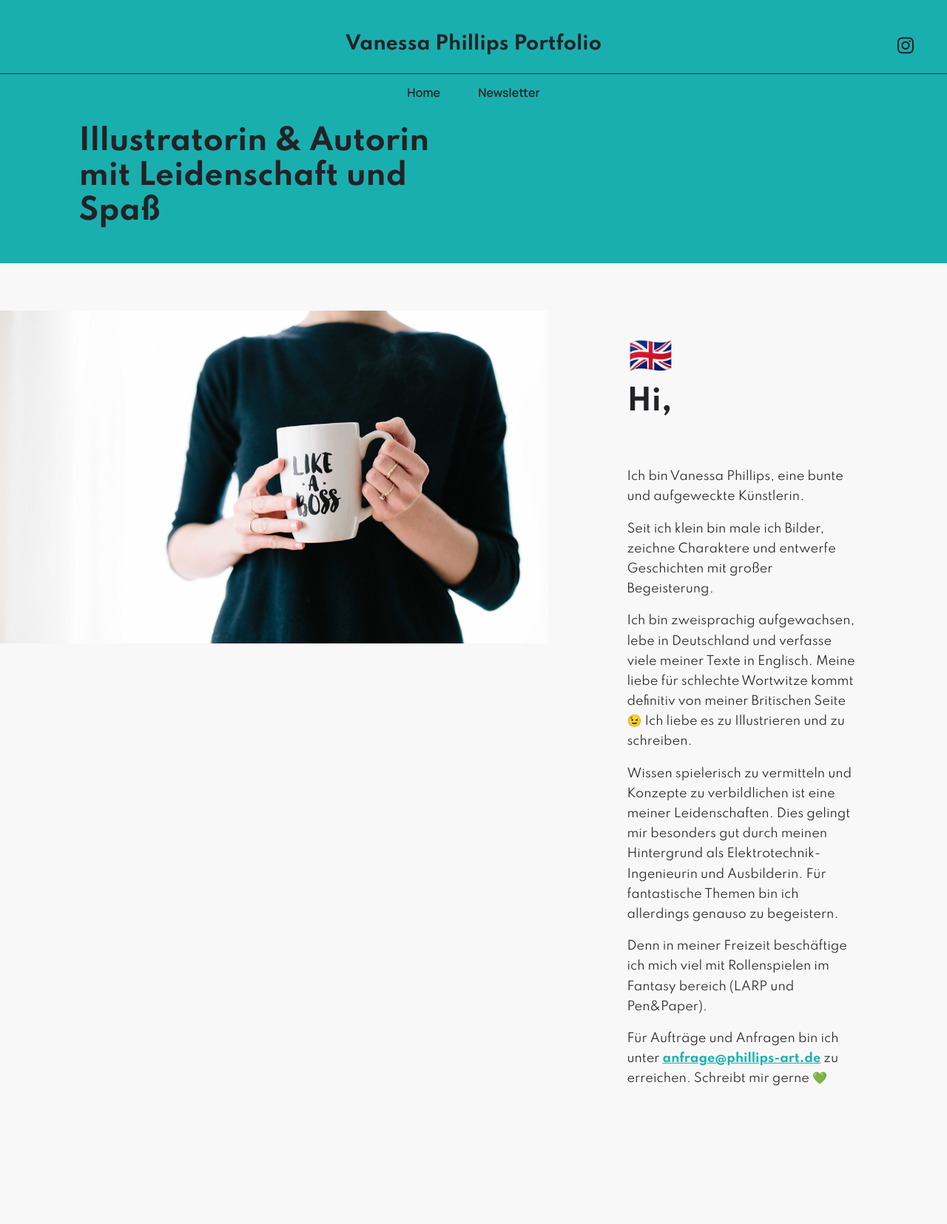
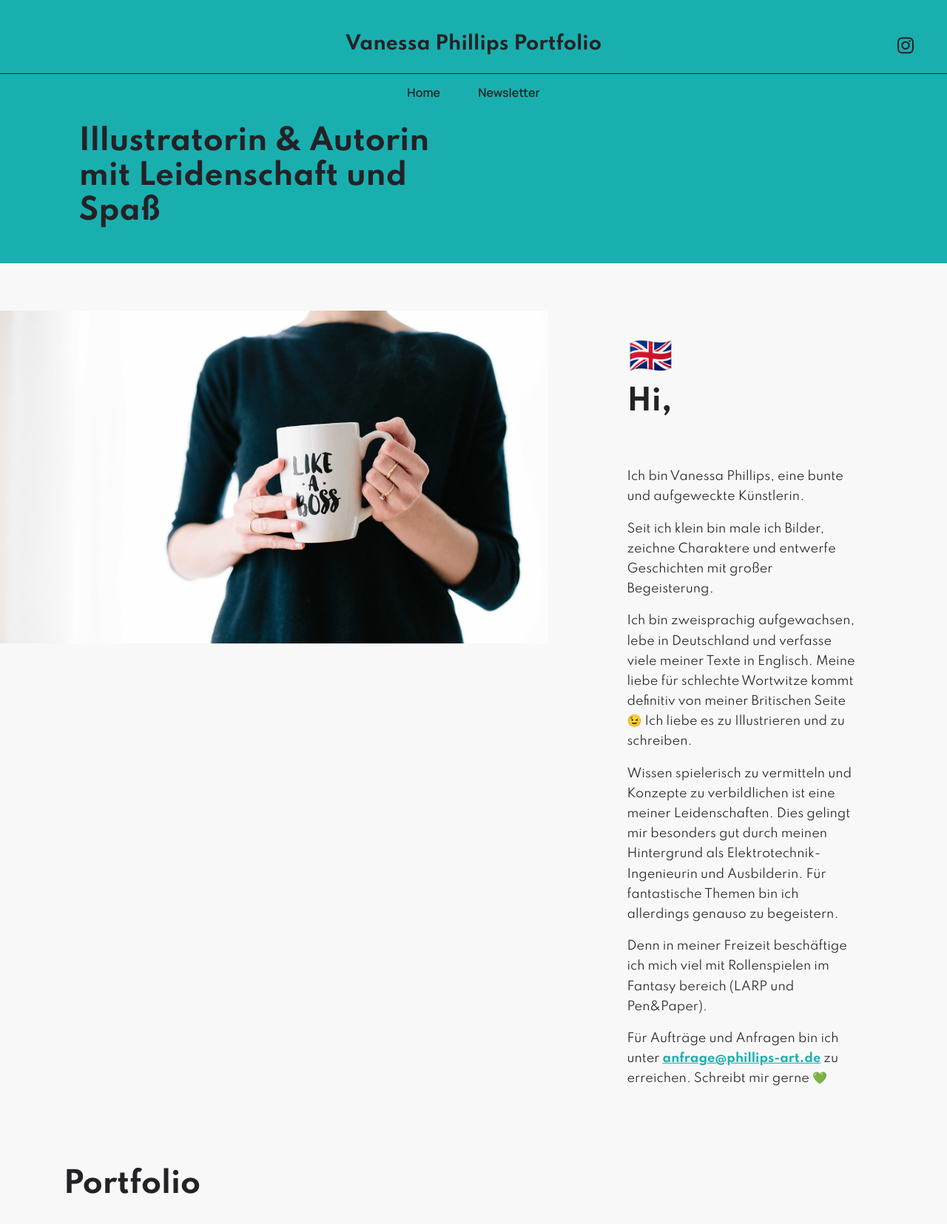
Before and after one commit to Schrank/nessi, a Jekyll site: the page built from index.md, in a window 1280 px wide. Shown: the top 1655 px of the page at 74% size. Built offline with Jekyll 4.4.1, drawn with Linux system fonts in a browser that asks for light colours; comment, search, counter and statistics services are not loaded.

Commit message:
remove padding and move everything a little together

```diff
--- a/_sass/_mbradditional.scss
+++ b/_sass/_mbradditional.scss
@@ -1823,8 +1823,6 @@
 }
 
 .post-section {
-  padding-top: 6rem;
-  padding-bottom: 6rem;
   background-color: $second-base-color;
 
   .mbr-section-btn {
```
